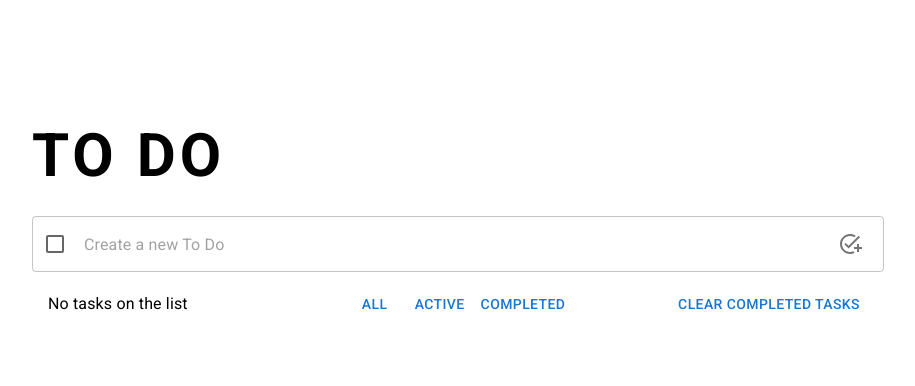
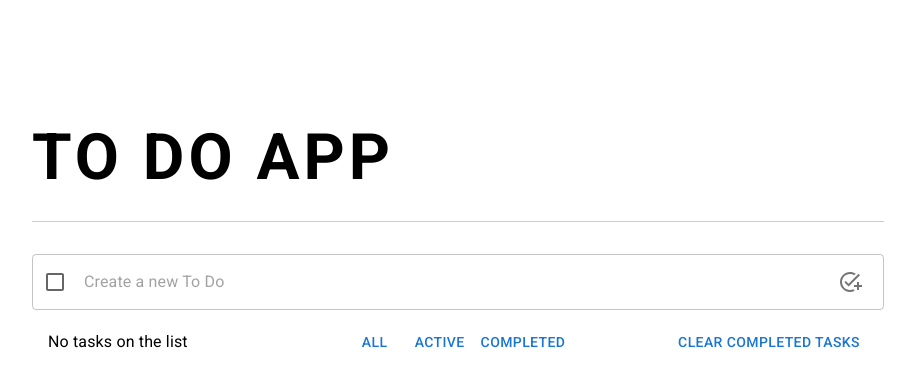
Before and after one commit to gonzzj/to-do-app, a React (Vite) app: page / in a window 1280 px wide. Shown: the top 386 px of the page, without its empty margins (182-1097 px from the left). Built offline with nearby package versions, Linux system fonts and the light colour scheme; no server answers; the database is empty.

Commit message:
Added responsive

```diff
--- a/src/components/input/Input.tsx
+++ b/src/components/input/Input.tsx
@@ -14,7 +14,6 @@ interface IInputProps {
 const InputStyled = styled(TextField)<TextFieldProps>(({ theme }) => ({
     marginBottom: 14
 }));
-
 
 const Input = ({ onSubmitInput, error }: IInputProps) => {
     const [value, setValue] = useState<string>('');
--- a/src/components/list/List.tsx
+++ b/src/components/list/List.tsx
@@ -1,9 +1,10 @@
-import MuiList from '@mui/material/List';
+import MuiList, { ListProps } from '@mui/material/List';
 import ListItem from '@mui/material/ListItem';
 import ListItemButton from '@mui/material/ListItemButton';
 import ListItemIcon from '@mui/material/ListItemIcon';
 import ListItemText from '@mui/material/ListItemText';
 import Checkbox from '@mui/material/Checkbox';
+import { styled } from '@mui/material/styles';
 import { IListTask } from '../../types/ListTask';
 
 interface IListProps {
@@ -11,9 +12,15 @@ interface IListProps {
     handleToggle: (position: number) => void;
 }
 
-const List = ({ tasks, handleToggle }: IListProps) => {
-    return (
-        <MuiList>
+const MuiListStyled = styled(MuiList)<ListProps>(({ theme }) => ({
+    border: '1px solid #ccc',
+    borderRadius: '4px',
+    padding: 0,
+    margin: '12px 0 8px 0',
+}));
+
+const List = ({ tasks, handleToggle }: IListProps) => (
+    <MuiListStyled>
         {tasks.map((value, key) => {
             return (
                 <ListItem
@@ -34,8 +41,7 @@ const List = ({ tasks, handleToggle }: IListProps) => {
                 </ListItem>
             );
         })}
-        </MuiList>
+    </MuiListStyled>
 );
-};
 
 export default List;
--- a/src/components/title/Title.tsx
+++ b/src/components/title/Title.tsx
@@ -1,17 +1,24 @@
-import Typography from "@mui/material/Typography";
+import Typography, { TypographyProps } from "@mui/material/Typography";
+import { styled } from '@mui/material/styles';
+
+const TypographyStyled = styled(Typography)<TypographyProps>(({ theme }) => ({
+    letterSpacing: 4,
+    fontWeight: 'bold',
+    marginBottom: '28px',
+    paddingBottom: '18px',
+    borderBottom: '1px solid #ccc',
+    fontSize: 32,
+    [theme.breakpoints.up('md')]: {
+        marginBottom: '32px',
+        paddingBottom: '24px',
+        fontSize: 64,
+    },
+}));
 
 const Title = () => (
-    <Typography
-        variant="h2"
-        component="h2"
-        sx={{
-            letterSpacing: 4,
-            fontWeight: 'bold',
-            marginBottom: '24px'
-        }}
-    >
-        TO DO
-    </Typography>
+    <TypographyStyled variant="h2">
+        TO DO APP
+    </TypographyStyled>
 );
 
 export default Title;
--- a/src/features/listTasks/ListTasksFooter.tsx
+++ b/src/features/listTasks/ListTasksFooter.tsx
@@ -1,10 +1,20 @@
-import { useCallback, useMemo } from "react";
+import { useCallback, useMemo, useState } from "react";
 import Grid from "@mui/material/Grid";
 import Typography from "@mui/material/Typography";
 import Button from "@mui/material/Button";
+import Drawer from '@mui/material/Drawer';
+import IconButton from '@mui/material/IconButton';
+import useMediaQuery from '@mui/material/useMediaQuery';
+import MenuIcon from '@mui/icons-material/Menu';
+import RuleIcon from '@mui/icons-material/Rule';
+import PlaylistAddCheckIcon from '@mui/icons-material/PlaylistAddCheck';
+import PlaylistRemoveIcon from '@mui/icons-material/PlaylistRemove';
+import DeleteSweepIcon from '@mui/icons-material/DeleteSweep';
+import { useTheme } from '@mui/material/styles';
 import { IListTask } from "../../types/ListTask";
 import { ETaskFilter } from "../../types/TaskFilter";
 import { supabase } from "../../service/api";
+import { Box, Divider, List, ListItem, ListItemButton, ListItemIcon, ListItemText } from "@mui/material";
 
 interface IListTasksFooterProps {
     tasks: IListTask[];
@@ -14,6 +24,10 @@ interface IListTasksFooterProps {
 }
 
 const ListTasksFooter = ({ tasks, setListTasks, setFilter, setIsLoading }: IListTasksFooterProps) => {
+    const theme = useTheme();
+    const matches = useMediaQuery(theme.breakpoints.up('sm'));
+    const [drawer, setDrawer] = useState<boolean>(false);
+
     const tasksUncompleted = useMemo(() => {
         return tasks.filter(task => !task.completed);
     }, [tasks]);
@@ -35,21 +49,80 @@ const ListTasksFooter = ({ tasks, setListTasks, setFilter, setIsLoading }: IList
 
     return (
         <Grid container item alignItems={"center"} paddingX={2} paddingY={0}>
-            <Grid item xs={12} md={4}>
+            <Grid item xs={12} md={4} sx={{ cursor: "default" }}>
                 {tasks.length !== 0 ?
                     <Typography>{tasksUncompleted.length !== 0 ? `${tasksUncompleted.length} remaining` : 'All tasks have been completed'}</Typography>
                 :
                     <Typography>No tasks on the list</Typography>
                 }
             </Grid>
+            {matches ? (
+                <>
                     <Grid item xs={12} md={4} container justifyContent="center">
                         <Button onClick={() => setFilter(ETaskFilter.ALL)}>All</Button>
                         <Button onClick={() => setFilter(ETaskFilter.ACTIVE)}>Active</Button>
                         <Button onClick={() => setFilter(ETaskFilter.COMPLETED)}>Completed</Button>
                     </Grid>
                     <Grid item xs={12} md={4} container justifyContent="flex-end">
-                <Button variant="text" onClick={onClickClearCompleted}>Clear completed tasks</Button>
+                        <Button onClick={onClickClearCompleted}>Clear completed tasks</Button>
                     </Grid>
+                </>
+            ) : (
+                <>
+                    <IconButton onClick={() => setDrawer(true)} sx={{ position: 'absolute', top: '28px', right: '28px'}}>
+                        <MenuIcon />
+                    </IconButton>
+                    <Drawer
+                        anchor={'right'}
+                        open={drawer}
+                        onClose={() => setDrawer(false)}
+                    >
+                        <Box
+                            sx={{ width: 270 }}
+                            onClick={() => setDrawer(false)}
+                            onKeyDown={() => setDrawer(false)}
+                        >
+                            <List>
+                                <ListItem disablePadding>
+                                    <ListItemButton onClick={() => setFilter(ETaskFilter.ALL)}>
+                                        <ListItemIcon>
+                                            <RuleIcon />
+                                        </ListItemIcon>
+                                        <ListItemText primary={'All'} />
+                                    </ListItemButton>
+                                </ListItem>
+                                <ListItem disablePadding>
+                                    <ListItemButton onClick={() => setFilter(ETaskFilter.ACTIVE)}>
+                                        <ListItemIcon>
+                                            <PlaylistAddCheckIcon />
+                                        </ListItemIcon>
+                                        <ListItemText primary={'Active'} />
+                                    </ListItemButton>
+                                </ListItem>
+                                <ListItem disablePadding>
+                                    <ListItemButton onClick={() => setFilter(ETaskFilter.COMPLETED)}>
+                                        <ListItemIcon>
+                                            <PlaylistRemoveIcon />
+                                        </ListItemIcon>
+                                        <ListItemText primary={'Completed'} />
+                                    </ListItemButton>
+                                </ListItem>
+                            </List>
+                            <Divider />
+                            <List>
+                                <ListItem disablePadding>
+                                    <ListItemButton onClick={onClickClearCompleted}>
+                                        <ListItemIcon>
+                                            <DeleteSweepIcon />
+                                        </ListItemIcon>
+                                        <ListItemText primary={'Clear completed tasks'} />
+                                    </ListItemButton>
+                                </ListItem>
+                            </List>
+                        </Box>
+                    </Drawer>
+                </>
+            )}
         </Grid>
     );
 };
--- a/src/styles/global.scss
+++ b/src/styles/global.scss
@@ -1,7 +1,9 @@
-body {
-    //background-color: #2f0057;
+.root {
+    margin-top: 32px;
 }
 
-.root {
-    margin-top: 120px;
+@media only screen and (min-width: 600px) {
+    .root {
+        margin-top: 120px;
+    }
 }
```
Lines whose indentation alone changed are shown as unchanged.
